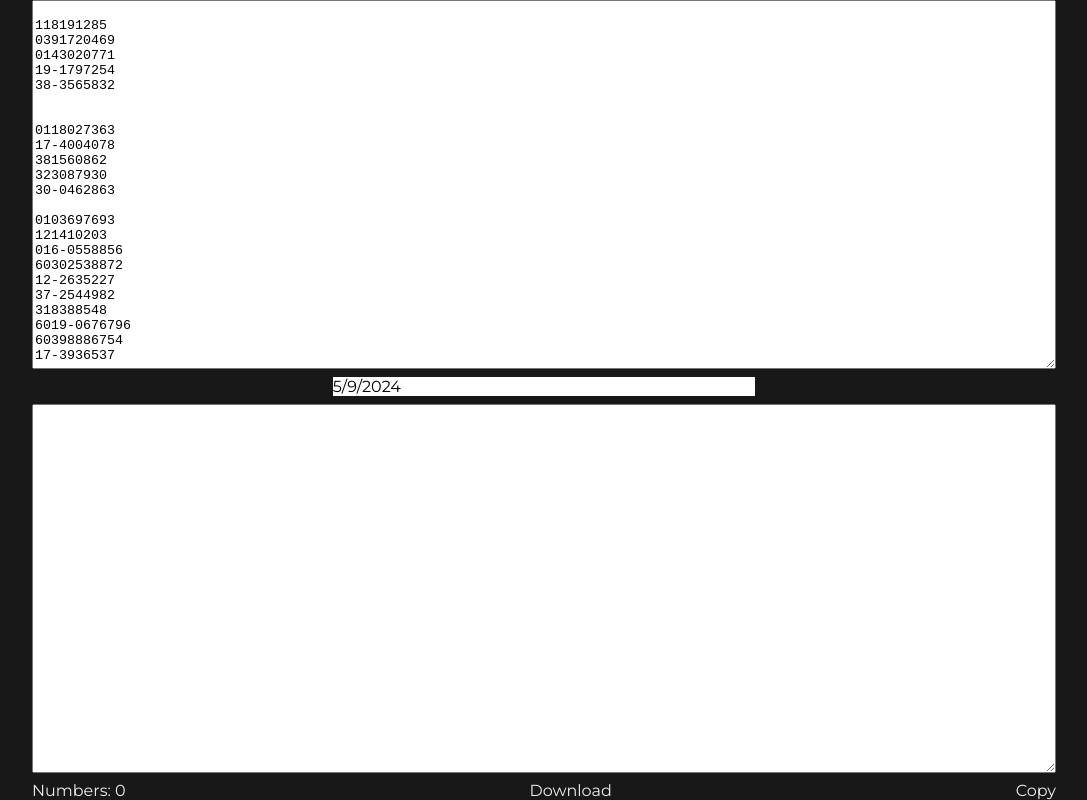
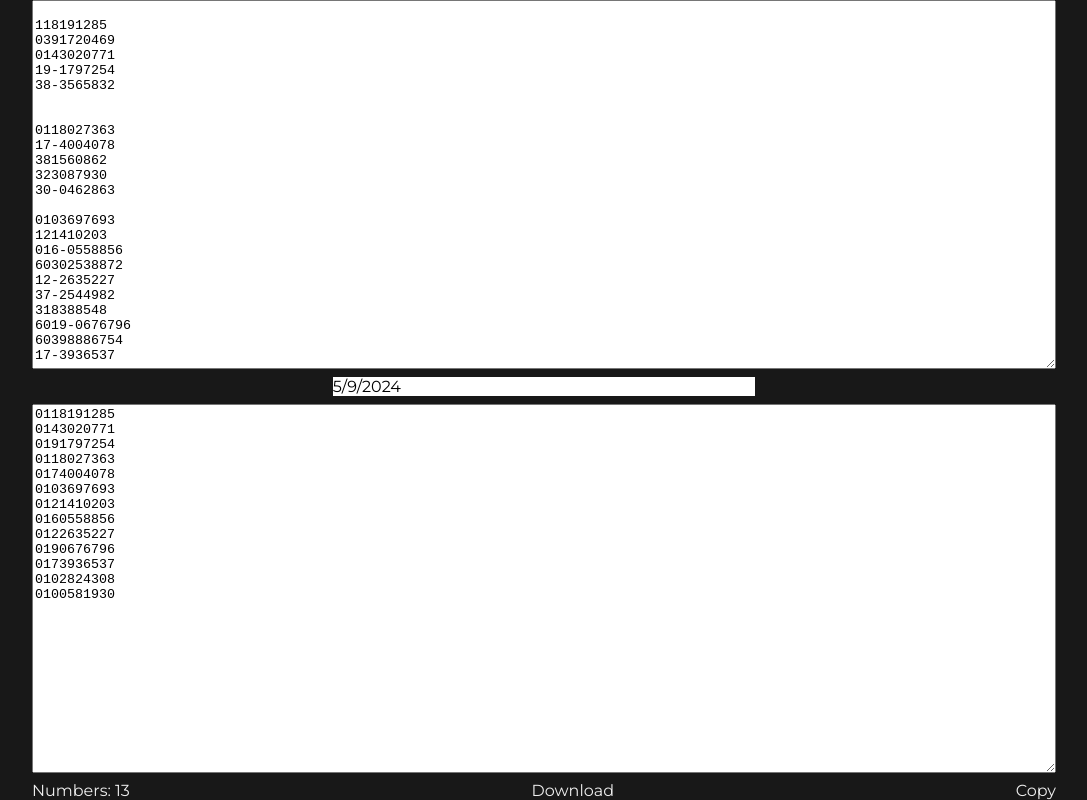
Before and after one commit to Azuriru/Zephy, a SvelteKit app: page /text in a window 1280 px wide. Shown: the whole page, without its empty margins (96-1183 px from the left). Built offline with nearby package versions, Linux system fonts and the light colour scheme.

Commit message:
patch: I'm not awake

```diff
--- a/src/routes/text/+page.svelte
+++ b/src/routes/text/+page.svelte
@@ -35,7 +35,7 @@
         .filter(Boolean)
         .filter(line => {
             const { length } = line;
-            if (length < 10 || length > 11) return false;
+            return length >= 10 && length <= 11;
         })
     ))
     .join('\n')
```
